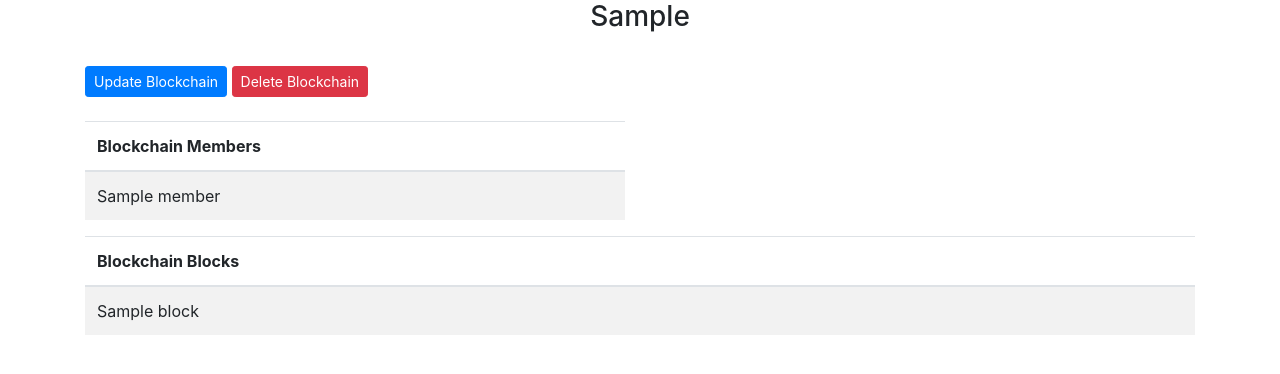
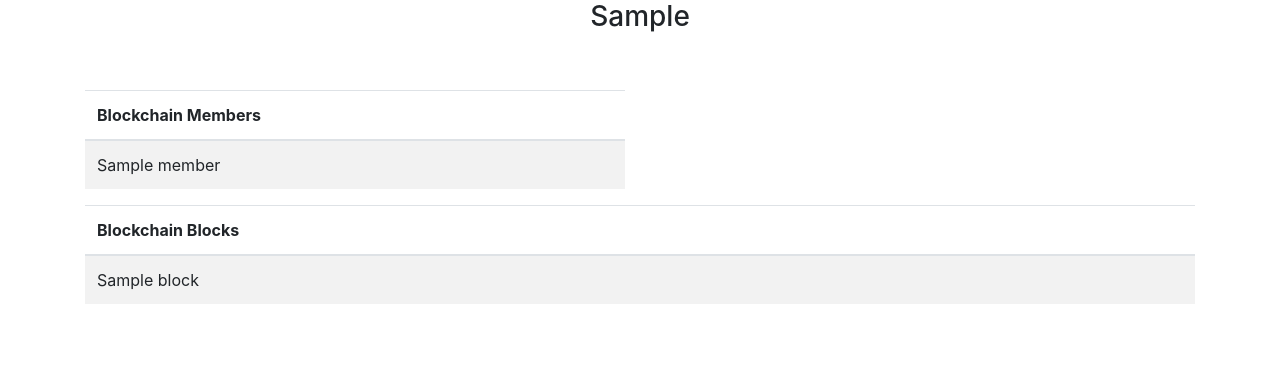
Before and after one commit to markguindi1/Blockchain-Platform-Project, a Django app: template blockchainplatform/bcplatform/templates/bcplatform/blockchain_detail_view.html in a window 1280 px wide. Shown: the part 56-430 px from the top of the page. Run offline with Django 3.2, Linux system fonts and the light colour scheme; the template is opened without the code that fills it: most values are stand-ins (such as "Sample title", 1, 10 or a date in 2020); some libraries are stand-ins or nearby versions.

Commit message:
Remove buttons for editing/deleting BC if user is not admin of BC

```diff
--- a/blockchainplatform/bcplatform/templates/bcplatform/blockchain_detail_view.html
+++ b/blockchainplatform/bcplatform/templates/bcplatform/blockchain_detail_view.html
@@ -7,9 +7,13 @@
 
     <h3 class="text-center">{{ bc }}</h3>
     <br />
-    <a href="{% url 'bcplatform:blockchain_update_view' bc.pk %}"><button type="button" class="btn btn-primary btn-sm">Update Blockchain</button></a>
-    <a href="{% url 'bcplatform:blockchain_delete_view' bc.pk %}"><button type="button" class="btn btn-danger btn-sm">Delete Blockchain</button></a>
-    <br />
+
+    {% if bc.admin == request.user.blockchainuser %}
+      <a href="{% url 'bcplatform:blockchain_update_view' bc.pk %}"><button type="button" class="btn btn-primary btn-sm">Update Blockchain</button></a>
+      <a href="{% url 'bcplatform:blockchain_delete_view' bc.pk %}"><button type="button" class="btn btn-danger btn-sm">Delete Blockchain</button></a>
+      <br />
+    {% endif %}
+
     <br />
     <div class="row">
       <div class="col-6">
```
